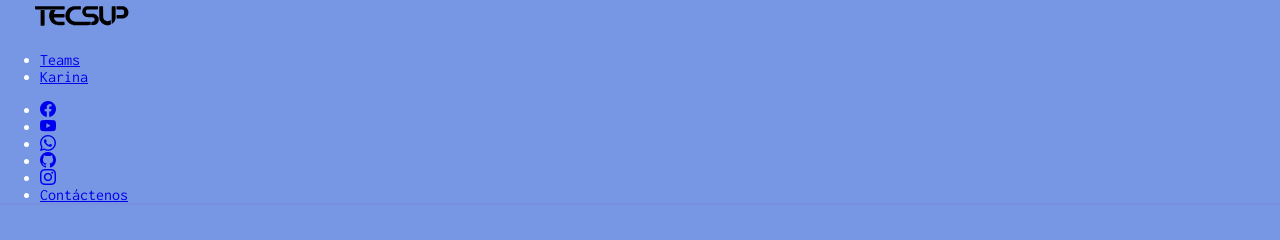
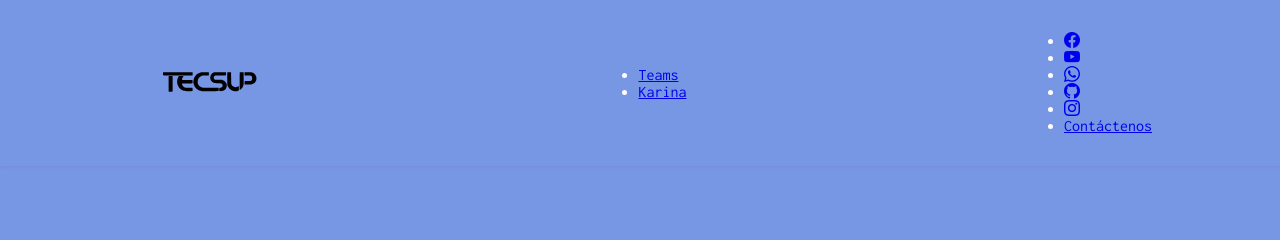
Before and after one commit to KarinaGaitan/Clases-2605-3005-3105-0106-0206-0506-SASS-CSS-SCSS-COMPONENTES-VARIABLES-MODULES-JAVASCRIPT-DOM, a plain HTML site: page index.html in a window 1280 px wide. Drawn offline with nearby package versions, Linux system fonts and the light colour scheme.

Commit message:
SASS CON FLEXBOX

```diff
--- a/index.html
+++ b/index.html
@@ -18,7 +18,8 @@
 <body class="body">
     <header class="header">
         <nav class="nav">
-            <div class="container">
+            <div class="container flexbox flexbox--header">
+                <!--modificatorios va con -- en SASS-->
                 <a href="#">
                     <img src="./logo-Tecsup.svg" alt="Logo de Tecsup" height="32"
                         width="132.8750000000000000000000000000000000000000000000000000000000000000000000000000000000000000000000">
--- a/styles/scss/fe.scss
+++ b/styles/scss/fe.scss
@@ -2,3 +2,4 @@
 @import "./modules/componentes/header";
 @import "./modules/componentes/nav";
 @import "./modules/layouts/container";
+@import "./modules/layouts/flexlbox";
--- /dev/null
+++ b/styles/scss/modules/layouts/_flexlbox.scss
@@ -0,0 +1,8 @@
+.flexbox {
+    display: flex;
+
+    &--header {
+        align-items: center;
+        justify-content: space-between;
+    }
+}
```
Also changed, not shown: styles/css/fe.css, 1 other file.
